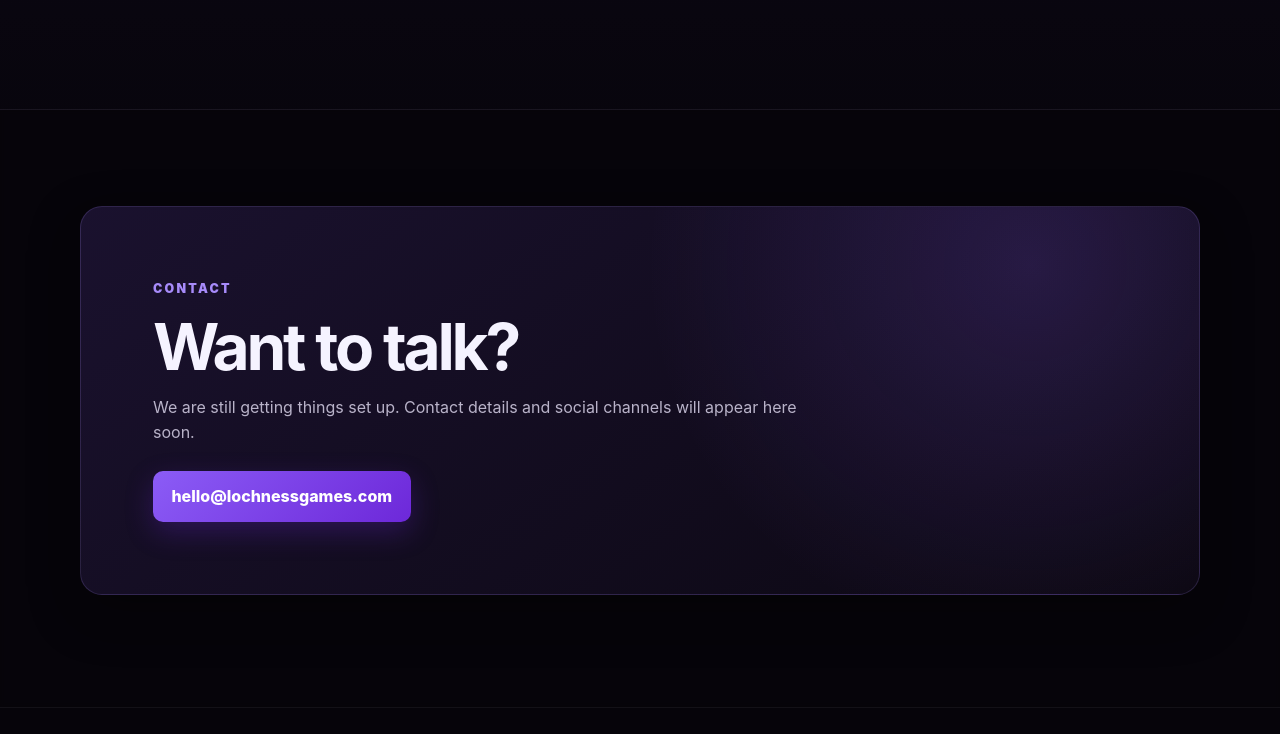
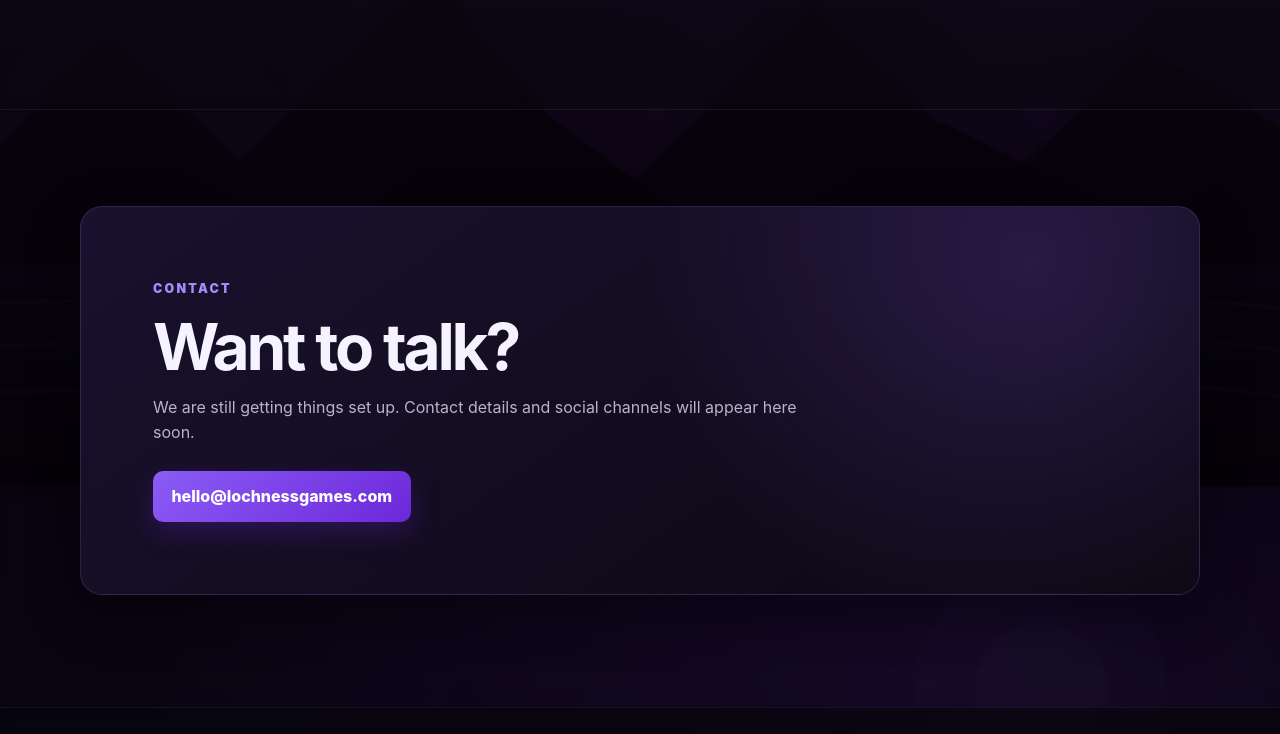
Before and after one commit to ColSwigglitz/Lochness-Labs-Dev, a plain HTML site: page index.html in a window 1280 px wide. Shown: the part 1914-2648 px from the top of the page. Drawn offline with Linux system fonts and the light colour scheme.

Commit message:
Fix visible parallax background

```diff
--- a/css/parallax.css
+++ b/css/parallax.css
@@ -1,74 +1,57 @@
-body {
-    position: relative;
+html {
     background: var(--bg);
 }
 
-body::before {
-    content: "";
-    position: fixed;
-    inset: 0;
-    z-index: -2;
+body {
+    position: relative;
+    background-color: transparent;
     background-image:
-        linear-gradient(rgba(5, 2, 10, 0.48), rgba(5, 2, 10, 0.72)),
+        linear-gradient(rgba(5, 2, 10, 0.44), rgba(5, 2, 10, 0.68)),
         url('../assets/images/parallax-bg.svg');
     background-size: cover;
     background-position: center center;
     background-repeat: no-repeat;
-    transform: scale(1.03);
-}
-
-body::after {
-    content: "";
-    position: fixed;
-    inset: 0;
-    z-index: -1;
-    pointer-events: none;
-    background:
-        radial-gradient(circle at 50% 10%, rgba(139, 92, 246, 0.12), transparent 36rem),
-        linear-gradient(180deg, rgba(7, 5, 11, 0.08), rgba(7, 5, 11, 0.38));
+    background-attachment: fixed;
 }
 
 .hero,
 .section,
 .site-footer {
     position: relative;
-    background: transparent;
 }
 
 .hero {
-    background: linear-gradient(180deg, rgba(7, 5, 11, 0.16), rgba(7, 5, 11, 0.52));
+    background: linear-gradient(180deg, rgba(7, 5, 11, 0.10), rgba(7, 5, 11, 0.40));
 }
 
 .section:not(.section-alt) {
-    background: rgba(7, 5, 11, 0.58);
+    background: rgba(7, 5, 11, 0.42);
+    backdrop-filter: blur(1px);
+}
+
+.section-alt {
+    background: linear-gradient(180deg, rgba(15, 10, 24, 0.70), rgba(9, 6, 14, 0.76));
     backdrop-filter: blur(2px);
 }
 
-.section-alt {
-    background: linear-gradient(180deg, rgba(15, 10, 24, 0.82), rgba(9, 6, 14, 0.88));
-    backdrop-filter: blur(3px);
-}
-
 .contact-section {
-    background: rgba(7, 5, 11, 0.44) !important;
+    background: rgba(7, 5, 11, 0.34) !important;
 }
 
 .site-footer {
-    background: rgba(7, 5, 11, 0.88);
+    background: rgba(7, 5, 11, 0.82);
     backdrop-filter: blur(8px);
 }
 
 @media (max-width: 780px) {
-    body::before {
-        position: absolute;
-        min-height: 100vh;
+    body {
+        background-attachment: scroll;
         background-position: 58% top;
-        transform: none;
     }
 }
 
 @media (prefers-reduced-motion: reduce) {
-    body::before {
-        transform: none;
+    body {
+        background-attachment: scroll;
     }
 }
```
